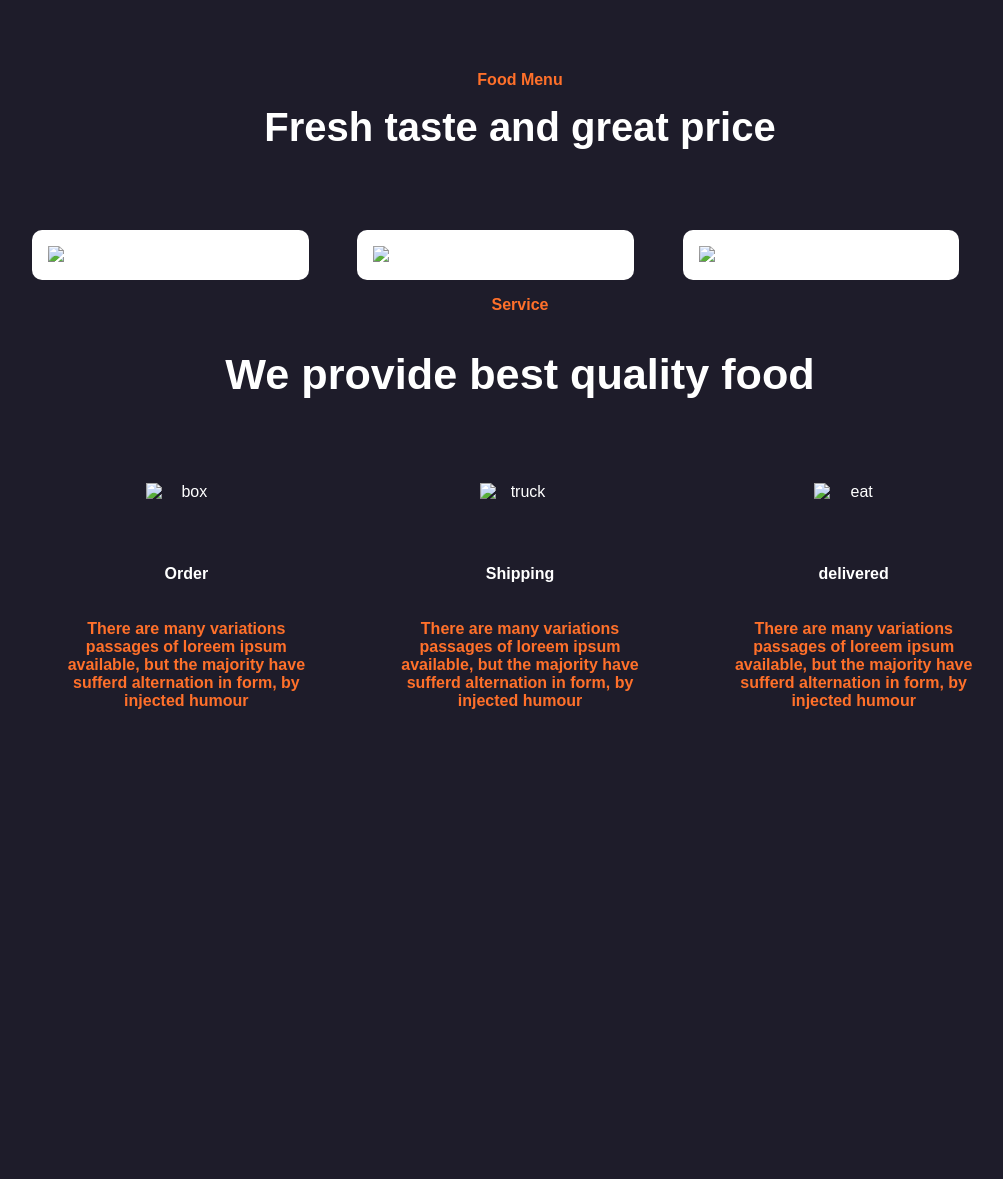
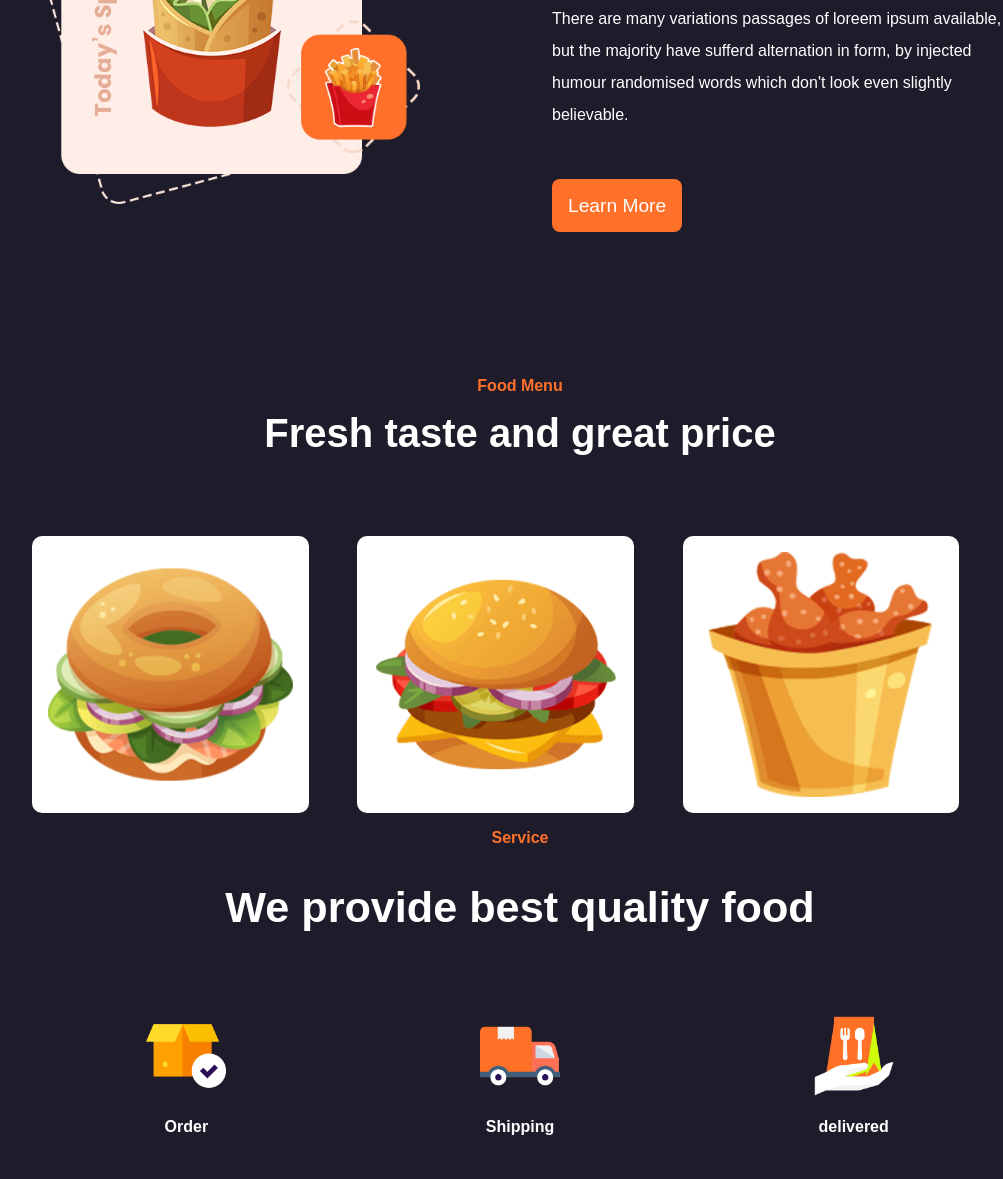
Before and after one commit to Bonker009/food1, a plain HTML site: page index.html in a window 1280 px wide. Shown: the part 886-2065 px from the top of the page, without its empty margins (120-1123 px from the left). Before the commit the page ends 1669 px from the top, so only its background shows below. Drawn offline with Linux system fonts and the light colour scheme; files that its build step writes are made by us from their sources; a script that the page names is missing.

Commit message:
Update index.html

```diff
--- a/index.html
+++ b/index.html
@@ -30,10 +30,10 @@
                 <h2>Foods the most precious things in the World</h2>
                 <a href="">Today's Menu</a>
             </div>
-            <img src="/Food/images/home.png" alt="home">
+            <img src="images/home.png" alt="home">
         </div class="top-container2">
         <div class="lower-feature">
-            <img src="/Food/images/about.png" alt="about">
+            <img src="images/about.png" alt="about">
             <div class="about-info">
                 <p>About Us</p>
                 <h2>We speak the good food language</h2>
@@ -51,9 +51,9 @@
             <h2>Fresh taste and great price</h2>
         </div>
         <div class="image">
-            <img class="food1" src="/Food/images/food1.png" alt="chicken Burger">
-            <img class="food2" src="/Food/images/food2.png" alt="Special Beef Burger">
-            <img class="food3" src="/Food/images/food3.png" alt="Chicken Fry Pack">
+            <img class="food1" src="images/food1.png" alt="chicken Burger">
+            <img class="food2" src="images/food2.png" alt="Special Beef Burger">
+            <img class="food3" src="images/food3.png" alt="Chicken Fry Pack">
         </div>
     </section>
 
@@ -63,7 +63,7 @@
         <div class="deliver-option">
             <div class="image1">
                     <div class="option">
-                        <img src="/Food/images/s1.png" alt="box">
+                        <img src="images/s1.png" alt="box">
                         <h4>Order</h4>
                     </div>
                 <p>There are many variations passages of loreem ipsum available, but the majority have sufferd alternation in form,
@@ -71,7 +71,7 @@
             </div>
             <div class="image2">
                 <div class="option">
-                    <img src="/Food/images/s2.png" alt="truck">
+                    <img src="images/s2.png" alt="truck">
                     <h4>Shipping</h4>
                 </div>
                 <p>There are many variations passages of loreem ipsum available, but the majority have sufferd alternation in form,
@@ -79,7 +79,7 @@
             </div>
             <div class="image3">
                 <div class="option">
-                    <img src="/Food/images/s3.png" alt="eat">
+                    <img src="images/s3.png" alt="eat">
                     <h4>delivered</h4>
                 </div>
                 <p>There are many variations passages of loreem ipsum available, but the majority have sufferd alternation in form,
```
